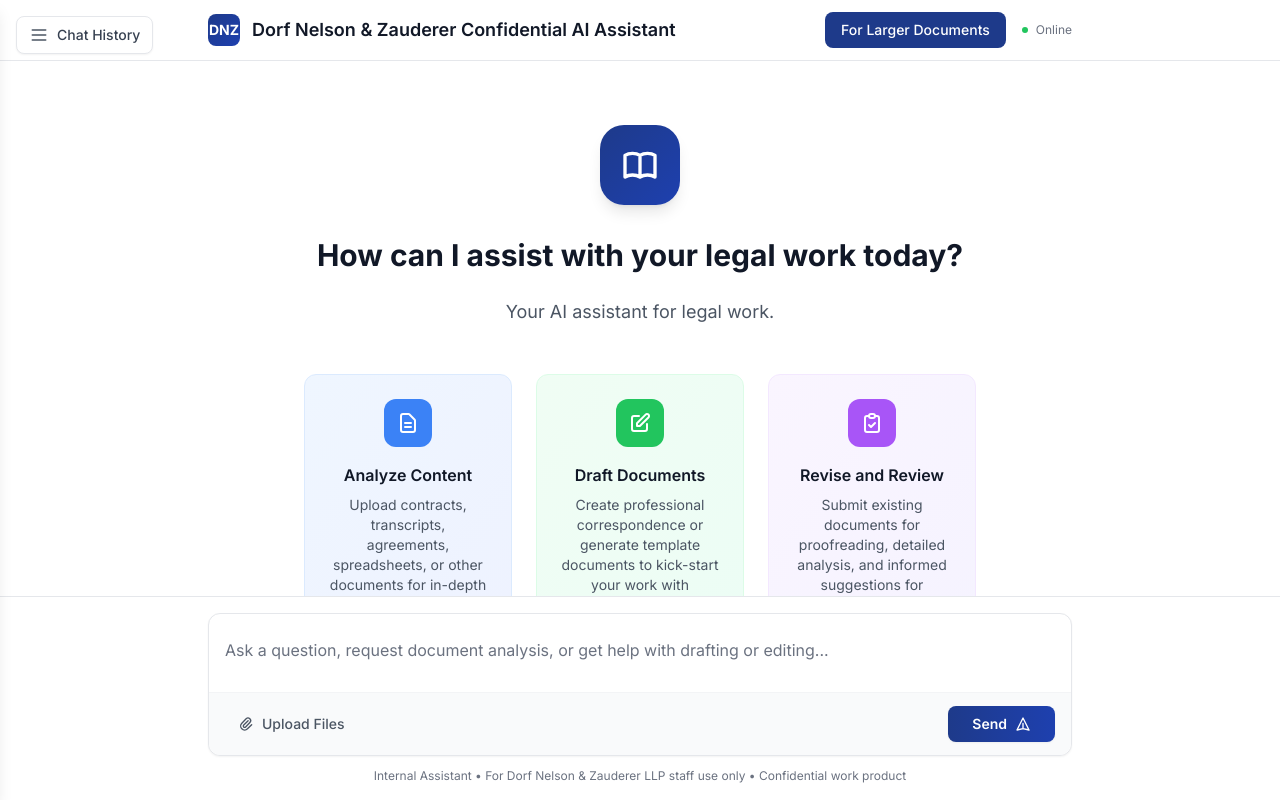
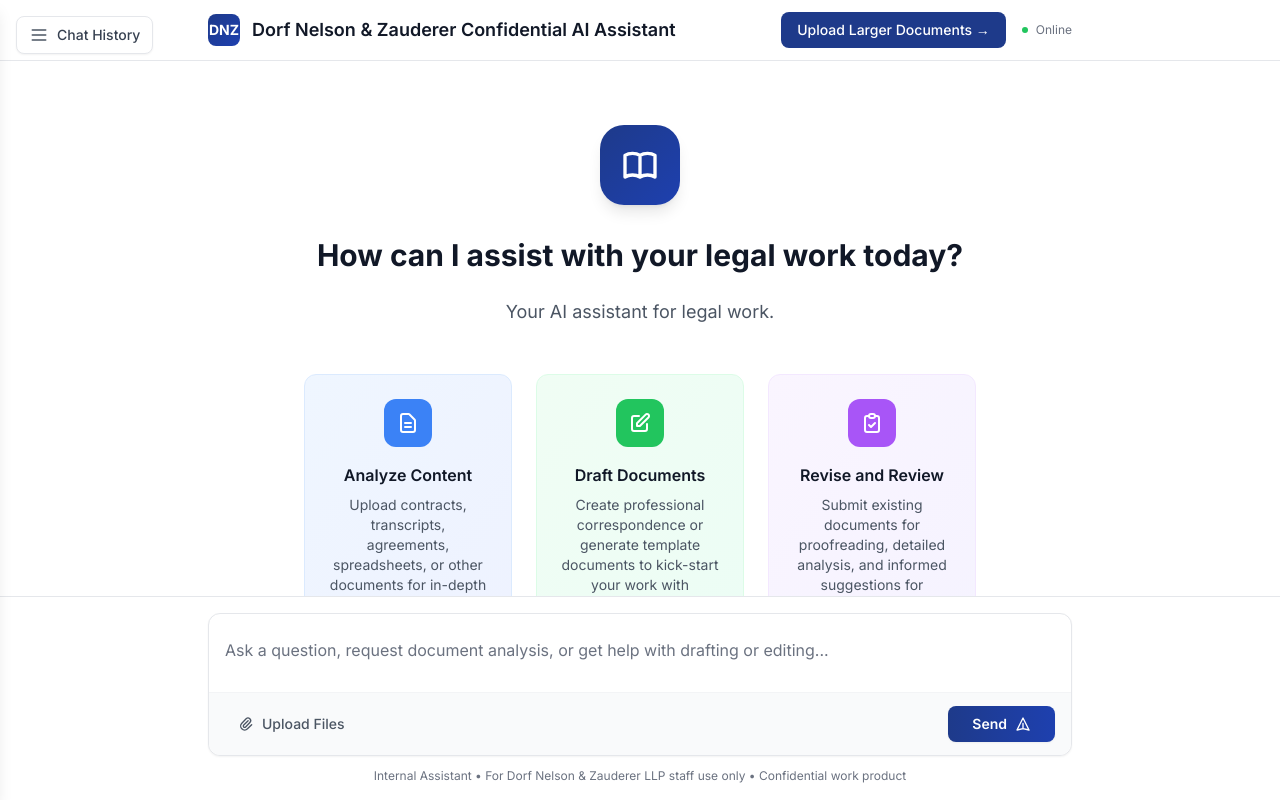
Before and after one commit to joshnel2/azureopenaidnz, a Next.js app: page / in a window 1280 px wide. Built offline with nearby package versions, Linux system fonts and the light colour scheme.

Commit message:
Make larger documents button text more action-oriented
Changed button text from "For Larger Documents" to "Upload Larger Documents →"
to make it clearer that users should click it to upload larger documents.

```diff
--- a/app/page.tsx
+++ b/app/page.tsx
@@ -20,9 +20,9 @@ export default function Home() {
                 href="https://dnzlarge-f3fwhzf5fpfhbygb.canadacentral-01.azurewebsites.net/"
                 target="_blank"
                 rel="noopener noreferrer"
-                className="px-4 py-2 bg-law-blue hover:bg-law-blue-dark text-white text-sm font-medium rounded-lg transition-colors duration-200"
+                className="px-4 py-2 bg-law-blue hover:bg-law-blue-dark text-white text-sm font-medium rounded-lg transition-colors duration-200 flex items-center space-x-2"
               >
-                For Larger Documents
+                <span>Upload Larger Documents →</span>
               </a>
               <div className="flex items-center space-x-2 text-xs text-gray-500">
                 <div className="w-1.5 h-1.5 bg-green-500 rounded-full"></div>
```
